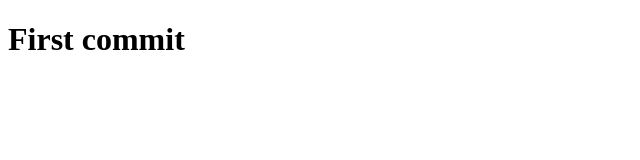
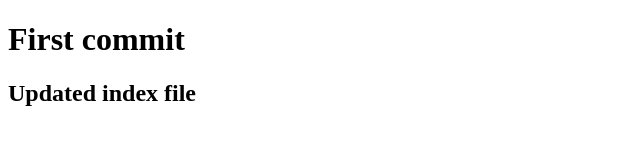
Before and after one commit to ThetZawHtoo/third-repo, a plain HTML site: page index.html in a window 1280 px wide. Shown: the whole page, without its empty margins (0-640 px from the left). Drawn offline with Linux system fonts and the light colour scheme.

Commit message:
Update index.html
updated index file

```diff
--- a/index.html
+++ b/index.html
@@ -7,5 +7,6 @@
 </head>
 <body>
     <h1>First commit</h1>
+    <h2>Updated index file</h2>
 </body>
 </html>
```
